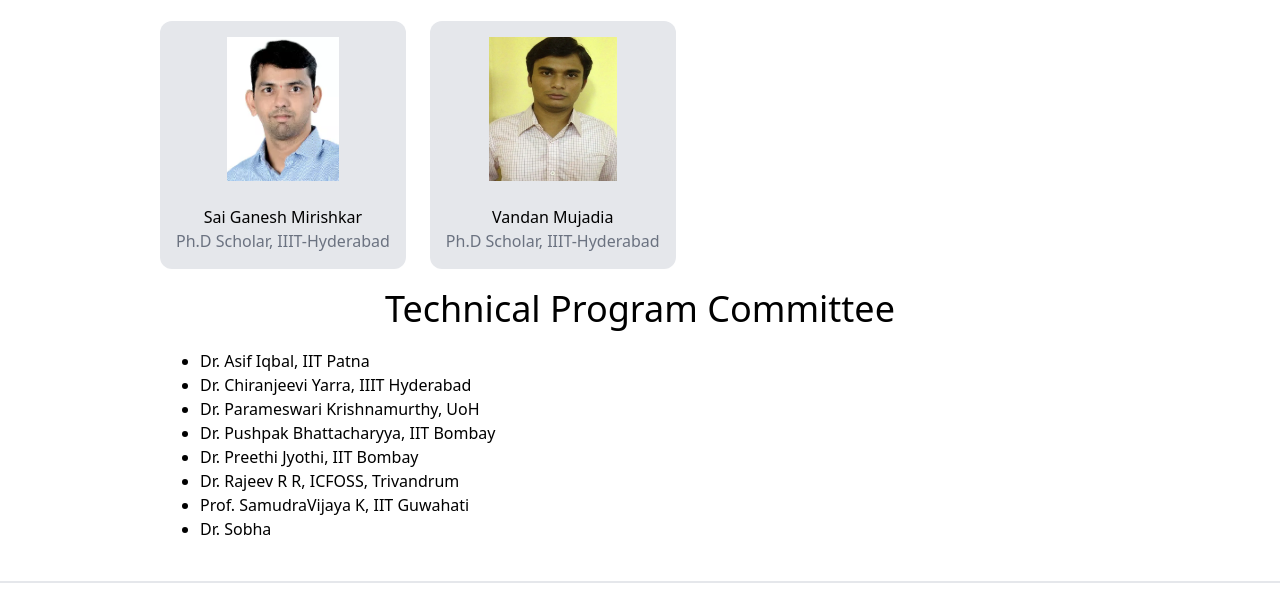
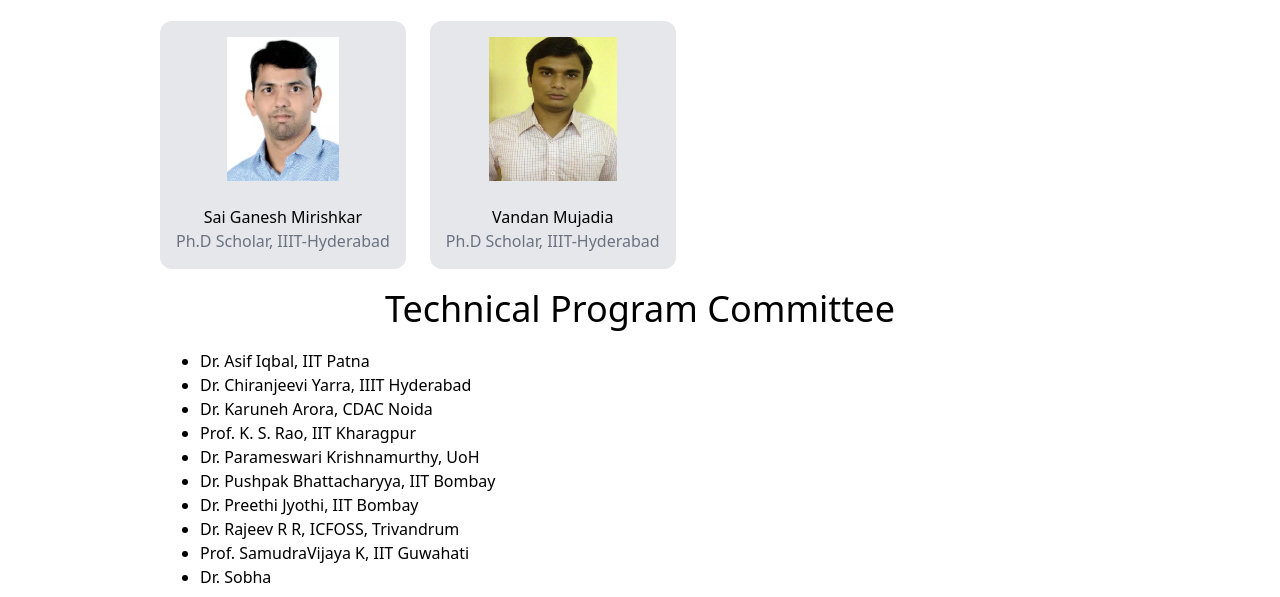
Before and after one commit to wssmt/wssmt.github.io, a plain HTML site: page committee/index.html in a window 1280 px wide. Shown: the part 599-1196 px from the top of the page. Drawn offline with nearby package versions, Linux system fonts and the light colour scheme.

Commit message:
added tpc member

```diff
--- a/committee/index.html
+++ b/committee/index.html
@@ -114,6 +114,12 @@
           Dr. Chiranjeevi Yarra, IIIT Hyderabad
         </li>
         <li>
+          Dr. Karuneh Arora, CDAC Noida
+        </li>
+        <li>
+          Prof. K. S. Rao, IIT Kharagpur
+        </li>
+        <li>
           Dr. Parameswari Krishnamurthy, UoH
         </li>
         <li>
```
Also changed, not shown: call_for_paper/index.html (+1 -1 lines).
